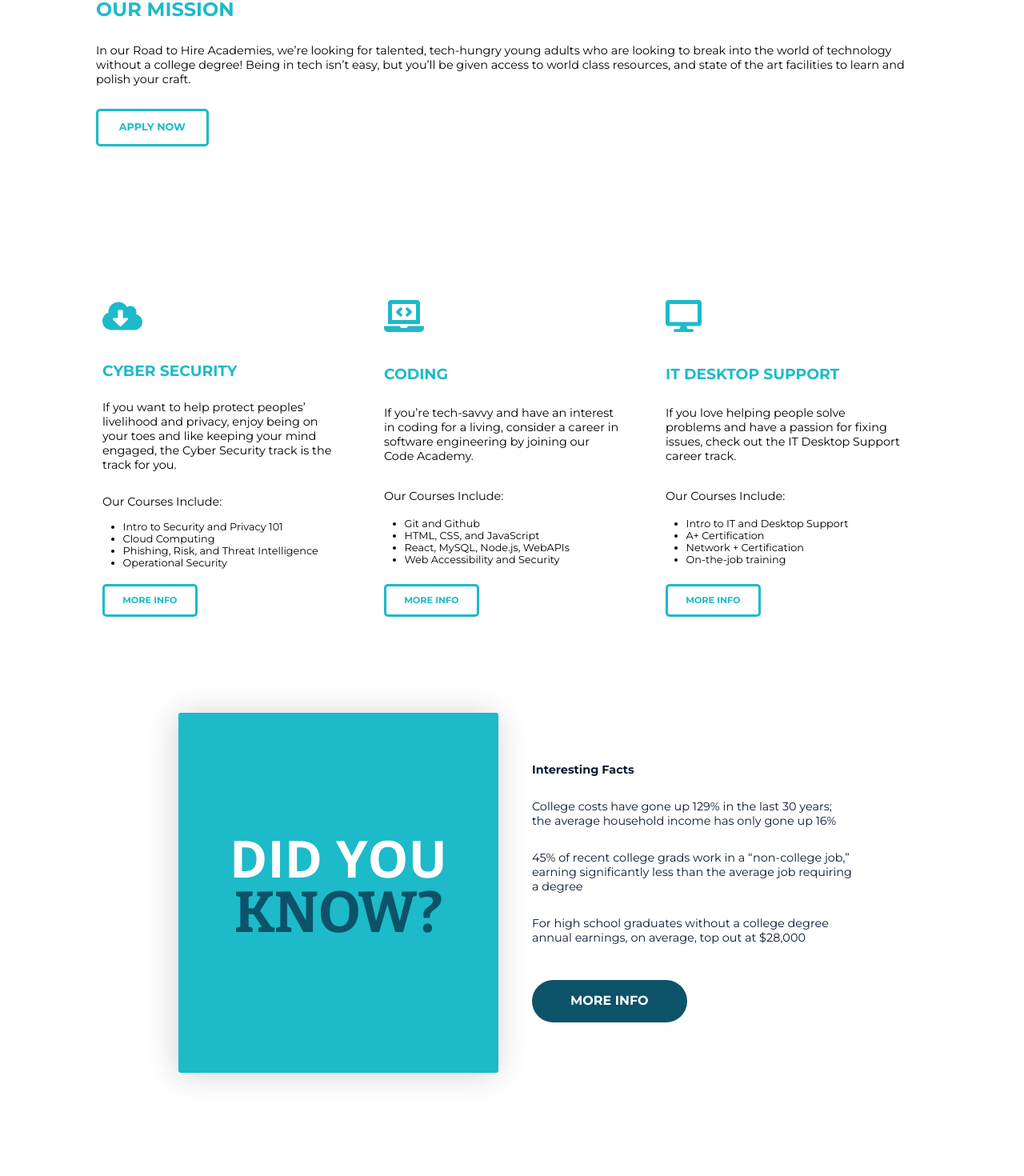
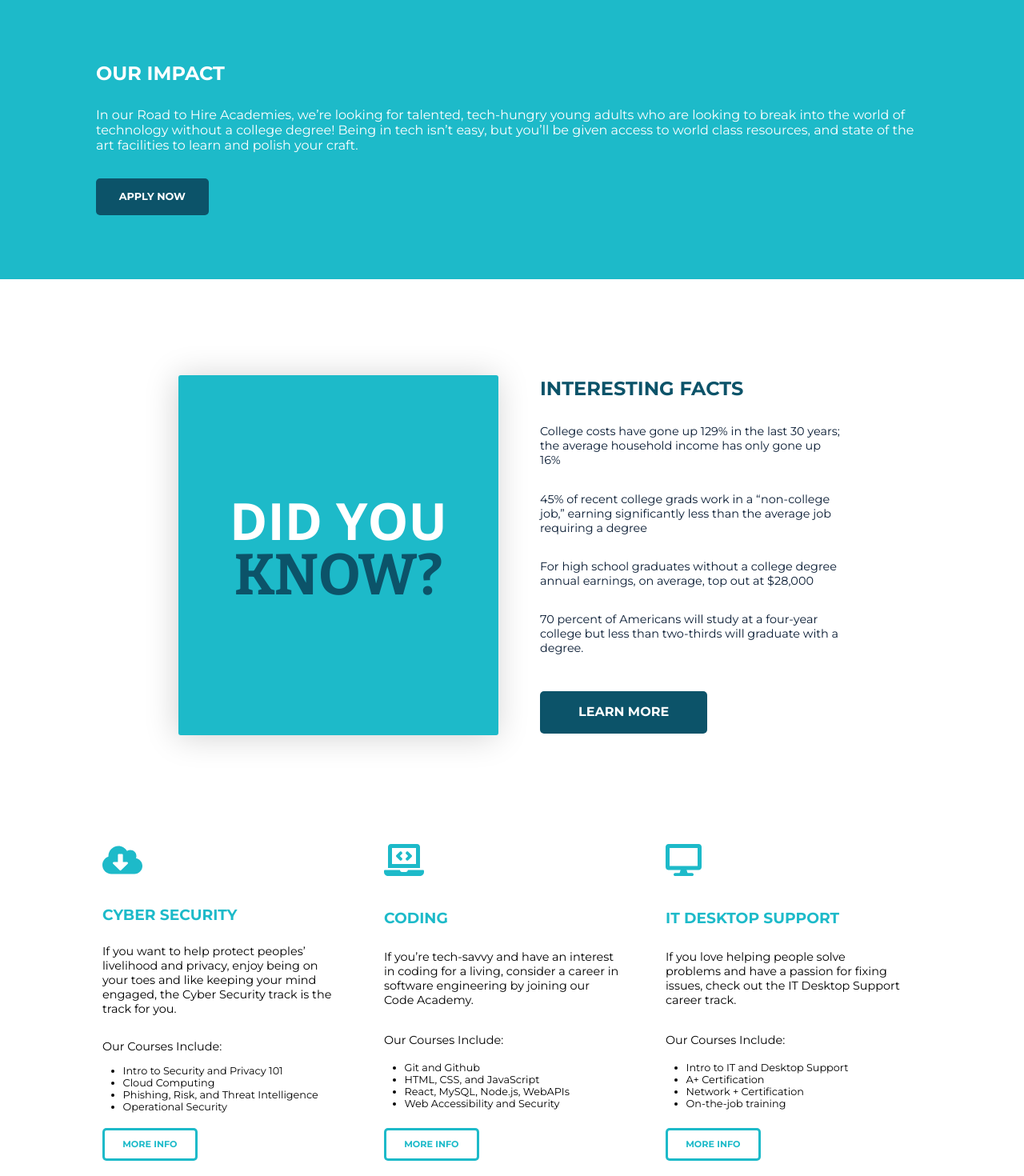
Before and after one commit to Tivler/roadtohire-clone, a React (Create React App) app: page / in a window 1280 px wide. Shown: the part 595-2065 px from the top of the page at 80% size. Built offline with nearby package versions, Linux system fonts and the light colour scheme.

Commit message:
save point 3

```diff
--- a/src/components/core/Nav/_Nav.scss
+++ b/src/components/core/Nav/_Nav.scss
@@ -2,7 +2,7 @@
 
 .nav {
     color: #fff;
-    height: 300px;
+    height: 320px;
     width: 100%;
     z-index: 6;
     background-color: transparent;
--- a/src/components/feature/CardSection/_CardSection.scss
+++ b/src/components/feature/CardSection/_CardSection.scss
@@ -2,4 +2,6 @@
     display: flex;
     justify-content: center;
     padding: 8em 0 7em 0;
+    max-width: 82em;
+    margin: 0 auto;
 }
--- a/src/components/feature/ContentDivider/_ContentDivider.scss
+++ b/src/components/feature/ContentDivider/_ContentDivider.scss
@@ -22,7 +22,7 @@
     }
 
     &__heading {
-        font-family: 'Bitter';
+        font-family: 'Montserrat' , sans-serif;
         text-align: center;
         font-size: 1.4em;
         color: #fff;
--- a/src/components/feature/Info/Info.jsx
+++ b/src/components/feature/Info/Info.jsx
@@ -20,7 +20,8 @@ const Info = () => {
                     <p className="info__content__text">College costs have gone up 129% in the last 30 years; the average household income has only gone up 16%</p>
                     <p className="info__content__text">45% of recent college grads work in a “non-college job,” earning significantly less than the average job requiring a degree</p>
                     <p className="info__content__text">For high school graduates without a college degree annual earnings, on average, top out at $28,000</p>
-                    <Link className="info__content__button" to="/your-career">More Info</Link>
+                    <p className="info__content__text">70 percent of Americans will study at a four-year college but less than two-thirds will graduate with a degree.</p>
+                    <Link className="info__content__button" to="/your-career">Learn More</Link>
                 </div>
             </div>
         </section>
--- a/src/components/feature/Info/_Info.scss
+++ b/src/components/feature/Info/_Info.scss
@@ -1,18 +1,17 @@
 .info--wrapper {
-    width: 70%;
     margin: 0 auto;
-    padding-bottom: 10%;
+    padding: 7em 0 0 0;
 }
 
 .info {
     display: grid;
-    grid-template-columns: 650px 650px;
+    grid-template-columns: 635px 635px;
     grid-gap: 50px;
     justify-content: center;
     font-family: 'Open Sans' , sans-serif;
 
     @media only screen and (max-width: 1760px) {
-        grid-template-columns: 550px 550px;
+        grid-template-columns: 600px 600px;
     }
 
     @media only screen and (max-width: 1350px) {
@@ -153,19 +152,20 @@
     &__content {
         display: flex;
         flex-direction: column;
-        align-content: center;
-        justify-content: center;
+        align-content: baseline;
+        justify-content: space-between;
         font-family: 'Montserrat' , sans-serif;
         color: #081b33;
+        padding: 10px;
 
         &__title {
-            font-size: .9em;
-            margin-bottom: 7%;
+            font-size: 1.5em;
+            text-transform: uppercase;
+            color: #0c5369;
         }
 
         &__text {
             font-size: .9em;
-            margin-bottom: 7%;
         }
 
         &__button {
@@ -177,7 +177,7 @@
             background-color: #0c5369;
             border-color: #0c5369;
             padding:16px 48px 18px;
-            border-radius: 500px;
+            border-radius: 5px;
             width: fit-content;
             transition: .3s;
             z-index: 4;
--- a/src/components/feature/VidContent/VidContent.jsx
+++ b/src/components/feature/VidContent/VidContent.jsx
@@ -8,7 +8,7 @@ const VidContent = () => {
         <>
             <section className="vidcontent">
                 <div className="vidcontent--wrapper">
-                    <h2 className="vidcontent__title">Our Mission</h2>
+                    <h2 className="vidcontent__title">Our Impact</h2>
                     <p className="vidcontent__mission">In our Road to Hire Academies, we’re looking for talented, tech-hungry young adults who are looking to break into the world of technology without a college degree! Being in tech isn’t easy, but you’ll be given access to world class resources, and state of the art facilities to learn and polish your craft.</p>
                     <Link className="vidcontent--btn" to="/">Apply Now</Link>
                 </div>
--- a/src/components/feature/VidContent/_VidContent.scss
+++ b/src/components/feature/VidContent/_VidContent.scss
@@ -1,10 +1,11 @@
 .vidcontent {
-    padding: 0em 0 4em 0;
+    padding: 5em 0 5em 0;
     font-family: 'Montserrat' , sans-serif;
+    background-color: #1dbac9;
 
     &--wrapper {
         max-width: 65em;
-        width: calc(100% - 8em);
+        width: calc(100% - 14em);
         margin: 0 auto;
     }
 
@@ -12,18 +13,19 @@
         font-weight: 700;
         line-height: 1.5;
         margin: 0 0 1em 0;
-        color: #1dbac9;;
+        color: #fff;
         text-transform: uppercase;
     }
 
     &__mission {
-        font-size: .9em;
+        font-size: 1em;
         margin-bottom: 2em;
+        color: #fff;
     }
 
     &--btn {
-        box-shadow: inset 0 0 0 3px #1dbac9;
-        color: #1dbac9;
+        background-color:#0c5369;
+        color: #fff;
         border-radius: 5px;
         cursor: pointer;
         display: inline-block;
@@ -35,7 +37,8 @@
         text-transform: uppercase;
 
         &:hover {
-            background: #ecf8fc;
+            background:#0c5369;
+            color: #fff;
         }
     }
 }
--- a/src/components/layout/Card/Card.jsx
+++ b/src/components/layout/Card/Card.jsx
@@ -3,7 +3,6 @@ import './_Card.scss';
 
 import { Link } from 'react-router-dom';
 import { FontAwesomeIcon } from '@fortawesome/react-fontawesome';
-import { faChalkboardTeacher, faCloudDownloadAlt } from "@fortawesome/free-solid-svg-icons";
 
 const Card = (props) => {
     return (
--- a/src/pages/Home.jsx
+++ b/src/pages/Home.jsx
@@ -16,8 +16,8 @@ class Home extends React.Component {
             <Nav />
             <VideoHero />
             <VidContent />
+            <Info />
             <CardSection />
-            <Info />
             <ContentDivider />
             <Footer />
         </>
```
